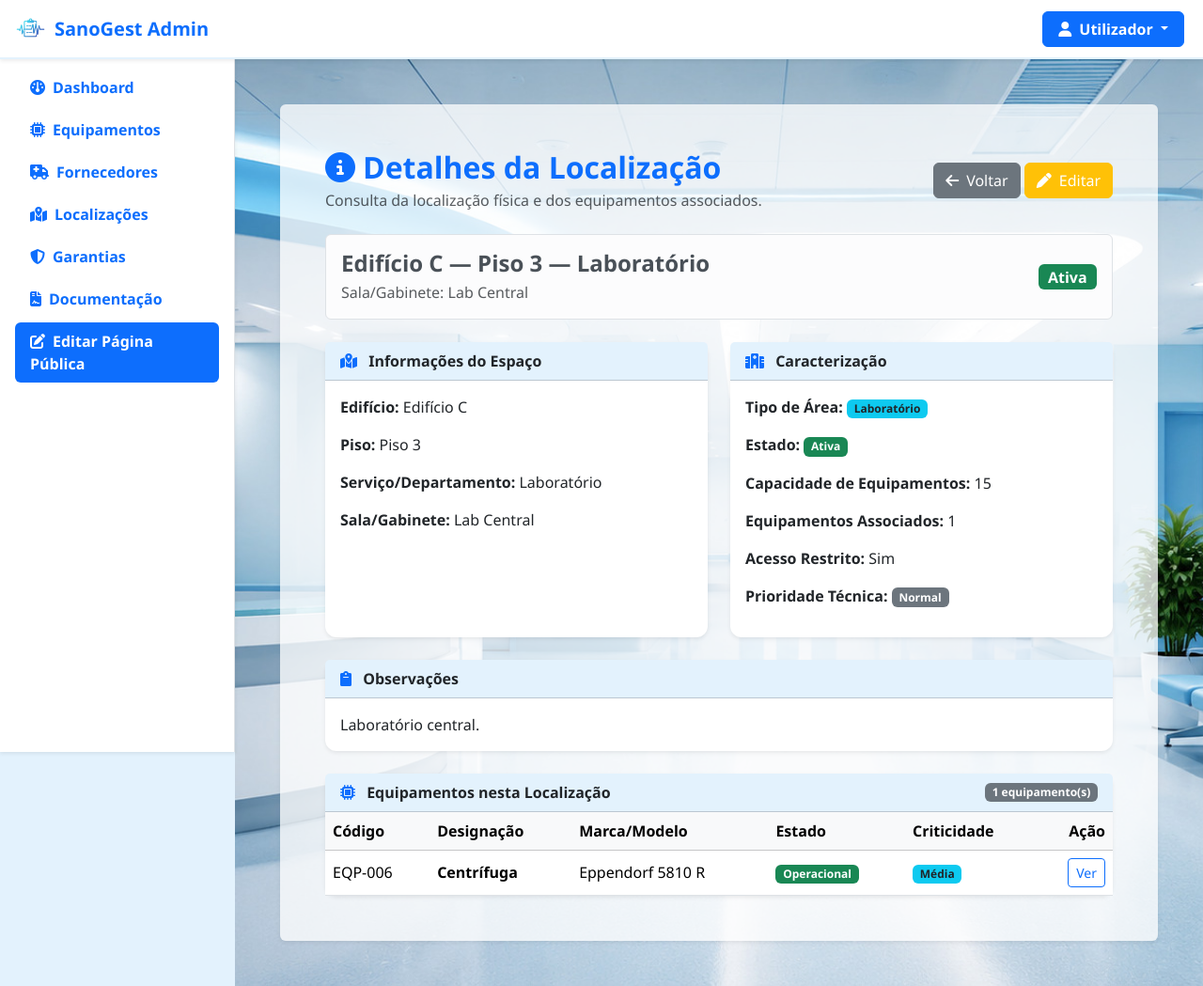
After one commit to franciscopedrosacarneiro-star/SanoGest, a PHP site: page /views/localizacoes/consultar.php?id_localizacao=5 in a window 1280 px wide. The commit adds this page. Shown: the whole page at 94% size. Run offline with PHP 8.4, Linux system fonts and the light colour scheme; the visitor is signed in with stand-in values (Sample User, id 1); data comes from the database, SQL or seed files in the repository.

Commit message:
Página consultar localizacao php

````diff
--- /dev/null
+++ b/private/views/localizacoes/consultar.php
@@ -0,0 +1,362 @@
+<?php
+
+require_once __DIR__ . '/../../includes/funcoes.php';
+require_once __DIR__ . '/../../includes/database.php';
+
+redirect_if_not_logged();
+
+$id_localizacao = $_GET['id_localizacao'] ?? null;
+
+if (!validar_id($id_localizacao)) {
+    redirecionar('localizacoes.php');
+}
+
+$localizacao = buscar_localizacao_por_id($pdo, $id_localizacao);
+
+if (!$localizacao) {
+    redirecionar('localizacoes.php');
+}
+
+$equipamentos = buscar_equipamentos_da_localizacao($pdo, $id_localizacao);
+
+?>
+<!DOCTYPE html>
+<html lang="pt-pt">
+<head>
+    <meta charset="UTF-8">
+    <meta name="viewport" content="width=device-width, initial-scale=1.0">
+    <title>SanoGest | Consultar Localização</title>
+
+    <link rel="stylesheet" href="../../../assets/css/bootstrap.min.css">
+    <link rel="stylesheet" href="../../../assets/css/1240881.css">
+    <link rel="stylesheet" href="../../../assets/fontawesome/all.min.css">
+    <link rel="shortcut icon" href="../../../assets/img/logo 125.png" type="image/png">
+</head>
+
+<body class="bg-light">
+
+<nav class="navbar navbar-expand-lg navbar-light bg-white shadow-sm sticky-top" style="z-index: 1030 !important; padding-left: 0px !important; padding-right: 0px !important;">
+    <div style="width: 100% !important; display: flex !important; align-items: center !important; justify-content: space-between !important; padding-left: 5px !important; padding-right: 20px !important;">
+
+        <a class="navbar-brand fw-bold" href="../../../private/index.php" style="margin-left: 10px !important; display: flex !important; align-items: center !important;">
+            <img src="../../../assets/img/logo 255.png" alt="Logo SanoGest" style="height: 35px;" class="me-2">
+            SanoGest Admin
+        </a>
+
+        <button class="navbar-toggler" type="button" data-bs-toggle="collapse" data-bs-target="#navPrivada">
+            <span class="navbar-toggler-icon"></span>
+        </button>
+
+        <div class="collapse navbar-collapse" id="navPrivada">
+            <ul class="navbar-nav ms-auto">
+
+                <li class="nav-item dropdown">
+                    <a class="btn btn-primary dropdown-toggle text-white fw-bold px-3"
+                       href="#"
+                       id="menuUtilizador"
+                       role="button"
+                       data-bs-toggle="dropdown"
+                       aria-expanded="false">
+                        <i class="fa-solid fa-user me-2"></i>Utilizador
+                    </a>
+
+                    <ul class="dropdown-menu dropdown-menu-end shadow-sm border-0 mt-2" aria-labelledby="menuUtilizador">
+                        <li>
+                            <a class="dropdown-item py-2" href="../../../private/views/perfil/alterar-senha.php">
+                                <i class="fa-solid fa-key me-2 text-muted"></i>Trocar palavra-passe
+                            </a>
+                        </li>
+
+                        <li><hr class="dropdown-divider"></li>
+
+                        <li>
+                            <a class="dropdown-item py-2 text-danger" href="../../../private/logout.php">
+                                <i class="fa-solid fa-right-from-bracket me-2"></i>Sair
+                            </a>
+                        </li>
+                    </ul>
+                </li>
+
+            </ul>
+        </div>
+
+    </div>
+</nav>
+
+<div>
+    <nav class="bg-white border-end shadow-sm sidebar-fixa">
+        <div class="p-3">
+            <ul class="nav nav-pills flex-column mb-auto">
+                <li>
+                    <a href="../dashboard/dashboard.php" class="nav-link text-dark">
+                        <i class="fa-solid fa-gauge me-2"></i>Dashboard
+                    </a>
+                </li>
+
+                <li>
+                    <a href="../equipamentos/equipamentos.php" class="nav-link text-dark">
+                        <i class="fa-solid fa-microchip me-2"></i>Equipamentos
+                    </a>
+                </li>
+
+                <li>
+                    <a href="../fornecedores/fornecedores.php" class="nav-link text-dark">
+                        <i class="fa-solid fa-truck-medical me-2"></i>Fornecedores
+                    </a>
+                </li>
+
+                <li>
+                    <a href="../localizacoes/localizacoes.php" class="nav-link text-dark">
+                        <i class="fa-solid fa-map-location-dot me-2"></i>Localizações
+                    </a>
+                </li>
+
+                <li>
+                    <a href="../garantias/garantias.php" class="nav-link text-dark">
+                        <i class="fa-solid fa-shield-halved me-2"></i>Garantias
+                    </a>
+                </li>
+
+                <li>
+                    <a href="../documentacao/documentacao.php" class="nav-link text-dark">
+                        <i class="fa-solid fa-file-contract me-2"></i>Documentação
+                    </a>
+                </li>
+
+                <li>
+                    <a href="../editar/editar-index.php" class="nav-link active">
+                        <i class="fa-solid fa-pen-to-square me-2"></i>Editar Página Pública
+                    </a>
+                </li>
+            </ul>
+        </div>
+    </nav>
+
+    <main class="p-5 fundo-dashboard conteudo-principal">
+        <div class="bg-white bg-opacity-75 p-5 rounded shadow-sm">
+
+            <div class="d-flex justify-content-between align-items-center mb-4">
+                <div>
+                    <h2 class="text-primary fw-bold mb-1">
+                        <i class="fa-solid fa-circle-info me-2"></i>Detalhes da Localização
+                    </h2>
+
+                    <p class="text-muted mb-0">
+                        Consulta da localização física e dos equipamentos associados.
+                    </p>
+                </div>
+
+                <div>
+                    <a href="localizacoes.php" class="btn btn-secondary">
+                        <i class="fa-solid fa-arrow-left me-2"></i>Voltar
+                    </a>
+
+                    <?php if (!localizacao_inativa($localizacao)): ?>
+                        <a href="editar.php?id_localizacao=<?= htmlspecialchars($localizacao->id_localizacao) ?>" class="btn btn-warning text-white">
+                            <i class="fa-solid fa-pen me-2"></i>Editar
+                        </a>
+                    <?php else: ?>
+                        <button class="btn btn-secondary" disabled>
+                            <i class="fa-solid fa-ban me-2"></i>Localização Inativa
+                        </button>
+                    <?php endif; ?>
+                </div>
+            </div>
+
+            <div class="alert alert-light border mb-4">
+                <div class="d-flex justify-content-between align-items-center">
+                    <div>
+                        <h4 class="fw-bold mb-1">
+                            <?= htmlspecialchars($localizacao->edificio ?? '') ?> —
+                            Piso <?= htmlspecialchars($localizacao->piso ?? '') ?> —
+                            <?= htmlspecialchars($localizacao->servico ?? '') ?>
+                        </h4>
+
+                        <span class="text-muted">
+                            Sala/Gabinete: <?= htmlspecialchars($localizacao->sala ?? '—') ?>
+                        </span>
+                    </div>
+
+                    <div>
+                        <span class="badge bg-<?= badge_estado_localizacao($localizacao->estado ?? '') ?> fs-6">
+                            <?= htmlspecialchars($localizacao->estado ?? '') ?>
+                        </span>
+                    </div>
+                </div>
+            </div>
+
+            <div class="row g-4">
+
+                <div class="col-md-6">
+                    <div class="card h-100 shadow-sm border-0">
+                        <div class="card-header bg-light fw-bold">
+                            <i class="fa-solid fa-map-location-dot me-2 text-primary"></i>
+                            Informações do Espaço
+                        </div>
+
+                        <div class="card-body">
+                            <p>
+                                <strong>Edifício:</strong>
+                                <?= htmlspecialchars($localizacao->edificio ?? '—') ?>
+                            </p>
+
+                            <p>
+                                <strong>Piso:</strong>
+                                Piso <?= htmlspecialchars($localizacao->piso ?? '—') ?>
+                            </p>
+
+                            <p>
+                                <strong>Serviço/Departamento:</strong>
+                                <?= htmlspecialchars($localizacao->servico ?? '—') ?>
+                            </p>
+
+                            <p>
+                                <strong>Sala/Gabinete:</strong>
+                                <?= htmlspecialchars($localizacao->sala ?? '—') ?>
+                            </p>
+                        </div>
+                    </div>
+                </div>
+
+                <div class="col-md-6">
+                    <div class="card h-100 shadow-sm border-0">
+                        <div class="card-header bg-light fw-bold">
+                            <i class="fa-solid fa-hospital me-2 text-primary"></i>
+                            Caracterização
+                        </div>
+
+                        <div class="card-body">
+                            <p>
+                                <strong>Tipo de Área:</strong>
+                                <span class="badge bg-<?= badge_tipo_area_localizacao($localizacao->tipo_area ?? '') ?>">
+                                    <?= htmlspecialchars($localizacao->tipo_area ?? '—') ?>
+                                </span>
+                            </p>
+
+                            <p>
+                                <strong>Estado:</strong>
+                                <span class="badge bg-<?= badge_estado_localizacao($localizacao->estado ?? '') ?>">
+                                    <?= htmlspecialchars($localizacao->estado ?? '—') ?>
+                                </span>
+                            </p>
+
+                            <p>
+                                <strong>Capacidade de Equipamentos:</strong>
+                                <?= htmlspecialchars($localizacao->capacidade_equipamentos ?? 0) ?>
+                            </p>
+
+                            <p>
+                                <strong>Equipamentos Associados:</strong>
+                                <?= htmlspecialchars($localizacao->total_equipamentos_associados ?? 0) ?>
+                            </p>
+
+                            <p>
+                                <strong>Acesso Restrito:</strong>
+                                <?= htmlspecialchars($localizacao->acesso_restrito ?? '—') ?>
+                            </p>
+
+                            <p>
+                                <strong>Prioridade Técnica:</strong>
+                                <span class="badge bg-<?= badge_prioridade_localizacao($localizacao->prioridade_tecnica ?? '') ?>">
+                                    <?= htmlspecialchars($localizacao->prioridade_tecnica ?? '—') ?>
+                                </span>
+                            </p>
+                        </div>
+                    </div>
+                </div>
+
+            </div>
+
+            <div class="card mt-4 shadow-sm border-0">
+                <div class="card-header bg-light fw-bold">
+                    <i class="fa-solid fa-clipboard me-2 text-primary"></i>
+                    Observações
+                </div>
+
+                <div class="card-body">
+                    <?= !empty($localizacao->observacoes) ? nl2br(htmlspecialchars($localizacao->observacoes)) : 'Sem observações registadas.' ?>
+                </div>
+            </div>
+
+            <div class="card mt-4 shadow-sm border-0">
+                <div class="card-header bg-light d-flex justify-content-between align-items-center">
+                    <span class="fw-bold">
+                        <i class="fa-solid fa-microchip me-2 text-primary"></i>
+                        Equipamentos nesta Localização
+                    </span>
+
+                    <span class="badge bg-secondary">
+                        <?= count($equipamentos) ?> equipamento(s)
+                    </span>
+                </div>
+
+                <div class="card-body p-0">
+                    <?php if (empty($equipamentos)): ?>
+                        <div class="p-4 text-center text-muted">
+                            <i class="fa-solid fa-circle-info me-2"></i>
+                            Não existem equipamentos associados a esta localização.
+                        </div>
+                    <?php else: ?>
+                        <div class="table-responsive">
+                            <table class="table table-hover align-middle mb-0">
+                                <thead class="table-light">
+                                    <tr>
+                                        <th>Código</th>
+                                        <th>Designação</th>
+                                        <th>Marca/Modelo</th>
+                                        <th>Estado</th>
+                                        <th>Criticidade</th>
+                                        <th class="text-end">Ação</th>
+                                    </tr>
+                                </thead>
+
+                                <tbody>
+                                    <?php foreach ($equipamentos as $equipamento): ?>
+                                        <tr>
+                                            <td>
+                                                <?= htmlspecialchars($equipamento->codigo_inventario ?? '') ?>
+                                            </td>
+
+                                            <td class="fw-bold">
+                                                <?= htmlspecialchars($equipamento->designacao ?? '') ?>
+                                            </td>
+
+                                            <td>
+                                                <?= htmlspecialchars(($equipamento->marca ?? '') . ' ' . ($equipamento->modelo ?? '')) ?>
+                                            </td>
+
+                                            <td>
+                                                <span class="badge bg-<?= badge_estado_equipamento($equipamento->estado ?? '') ?>">
+                                                    <?= htmlspecialchars($equipamento->estado ?? '') ?>
+                                                </span>
+                                            </td>
+
+                                            <td>
+                                                <span class="badge bg-<?= badge_criticidade_equipamento($equipamento->criticidade ?? '') ?>">
+                                                    <?= htmlspecialchars($equipamento->criticidade ?? '') ?>
+                                                </span>
+                                            </td>
+
+                                            <td class="text-end">
+                                                <a href="../equipamentos/consultar.php?id_equipamento=<?= htmlspecialchars($equipamento->id_equipamento) ?>"
+                                                   class="btn btn-sm btn-outline-primary">
+                                                    Ver
+                                                </a>
+                                            </td>
+                                        </tr>
+                                    <?php endforeach; ?>
+                                </tbody>
+                            </table>
+                        </div>
+                    <?php endif; ?>
+                </div>
+            </div>
+
+        </div>
+    </main>
+</div>
+
+<script src="../../../assets/js/bootstrap.bundle.min.js"></script>
+
+</body>
+</html>
--- a/private/views/localizacoes/novo.php
+++ b/private/views/localizacoes/novo.php
@@ -1,4 +1,3 @@
-```php
 <?php
 
 require_once __DIR__ . '/../../includes/funcoes.php';
@@ -301,4 +300,3 @@ if ($_SERVER['REQUEST_METHOD'] === 'POST') {
 
 </body>
 </html>
-```
````
Also changed, not shown: private/views/localizacoes/detalhes.php (deleted, +0 -139 lines).
